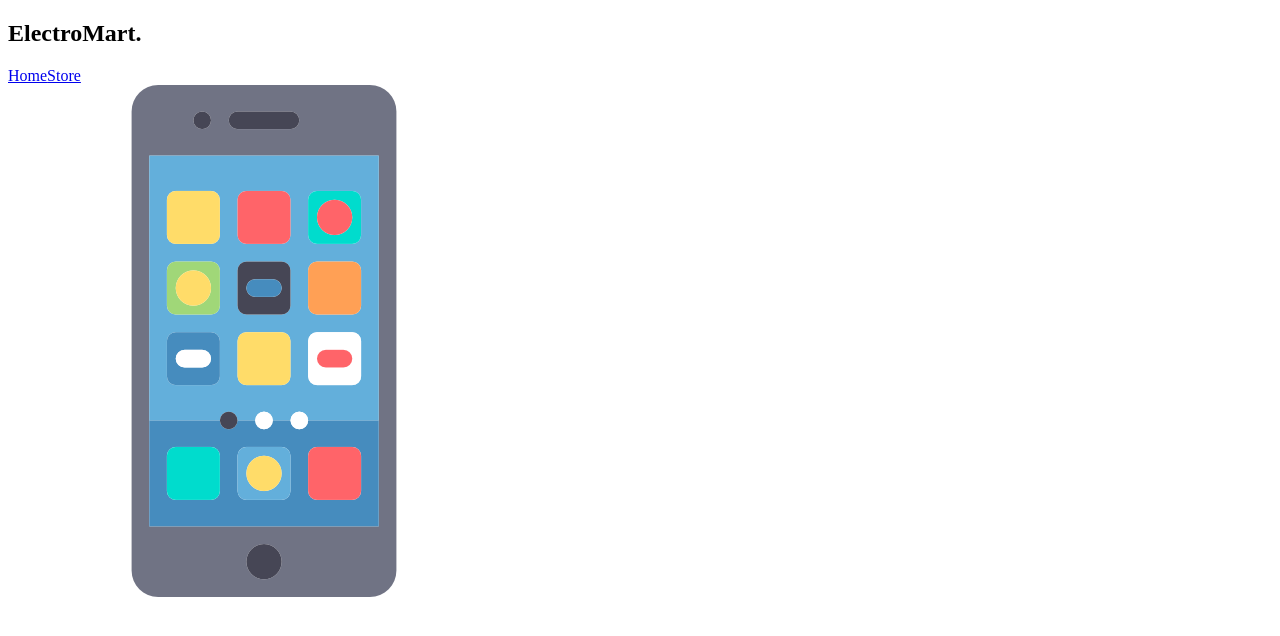
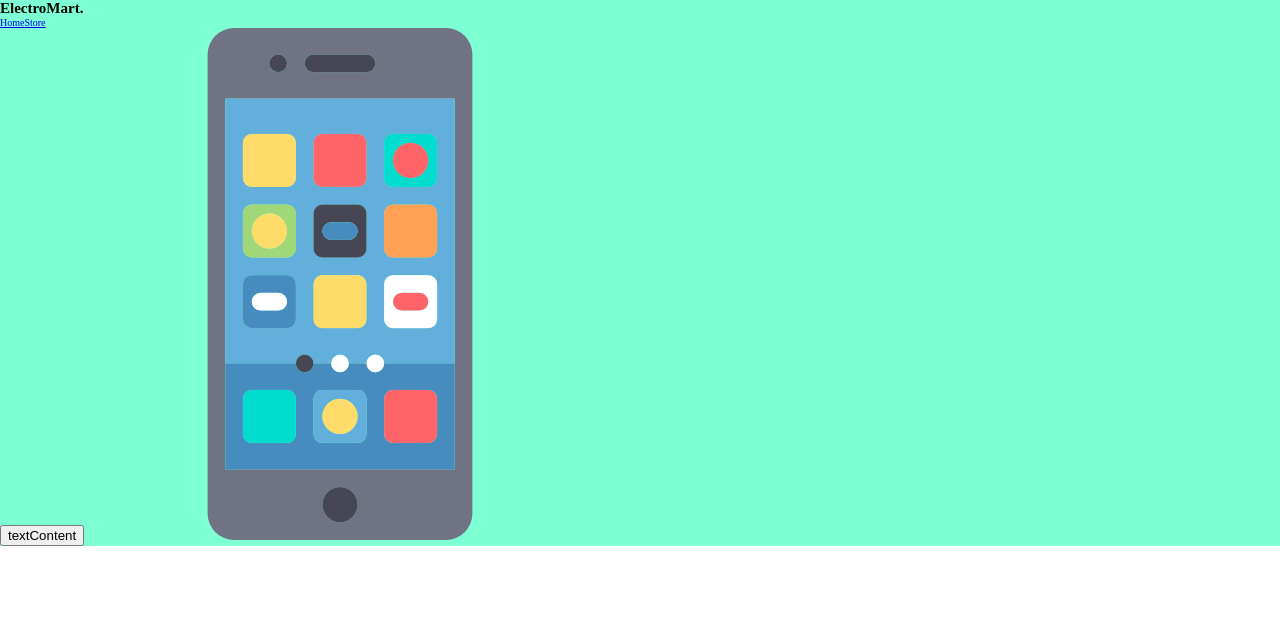
Before and after one commit to Odi000/Shopping-Cart, a React (Vite) app: page / in a window 1280 px wide. Shown: the top 636 px of the page. Built offline with nearby package versions, Linux system fonts and the light colour scheme.

Commit message:
re-arranging

```diff
--- a/src/App.jsx
+++ b/src/App.jsx
@@ -1,14 +1,12 @@
 import { useEffect, useState } from "react";
-import NavBar from "./components/navbar/NavBar";
+import HomePage from "./components/HomePage";
 
 function App() {
     const [link, setLink] = useState(null);
     useEffect(() => {
         fetch('/products.json').then(response => {
-            console.log(response)
             return response.json();
         }).then(data => {
-            console.log(data.smartphones);
             setLink(data.smartphones[0].image)
         })
     }, [])
@@ -16,8 +14,9 @@ function App() {
 
     return (
         <>
-        <NavBar></NavBar>
+        <HomePage>
         <img id="abcddhefgjsad" src={link} alt="" />
+        </HomePage>
         </>
     )
 }
--- /dev/null
+++ b/src/components/HomePage.jsx
@@ -0,0 +1,16 @@
+import { Link } from "react-router-dom";
+import NavBar from "./navbar/NavBar";
+import Button from "./button";
+import styles from "../css-modules/home-page.module.css"
+
+function HomePage(props) {
+    return (
+        <div className={styles.homePage}>
+            <NavBar />
+            <Link to="/#"><Button>Shop Now</Button></Link>
+            {props.children}
+        </div>
+    )
+}
+
+export default HomePage;
--- /dev/null
+++ b/src/components/button.jsx
@@ -0,0 +1,3 @@
+export default function Button({children: textContent}) {
+    return <button>textContent</button>
+}
--- /dev/null
+++ b/src/css-modules/home-page.module.css
@@ -0,0 +1,3 @@
+.homePage {
+    background-color: aquamarine;
+}
--- /dev/null
+++ b/src/css-modules/index.css
@@ -0,0 +1,9 @@
+*,
+*::before,
+::after {
+    margin: 0;
+}
+
+:root {
+    font-size: 10px;
+}
--- a/src/main.jsx
+++ b/src/main.jsx
@@ -1,7 +1,8 @@
 import { StrictMode } from 'react'
 import { createRoot } from 'react-dom/client'
 import { createBrowserRouter, RouterProvider } from 'react-router-dom'
-import App from './App.jsx'
+import App from './App.jsx';
+import "./css-modules/index.css"
 
 const router = createBrowserRouter([
   {
```
Also changed, not shown: src/components/bosh.txt (deleted), 1 other file (tests, documents, lock files or other folders).
